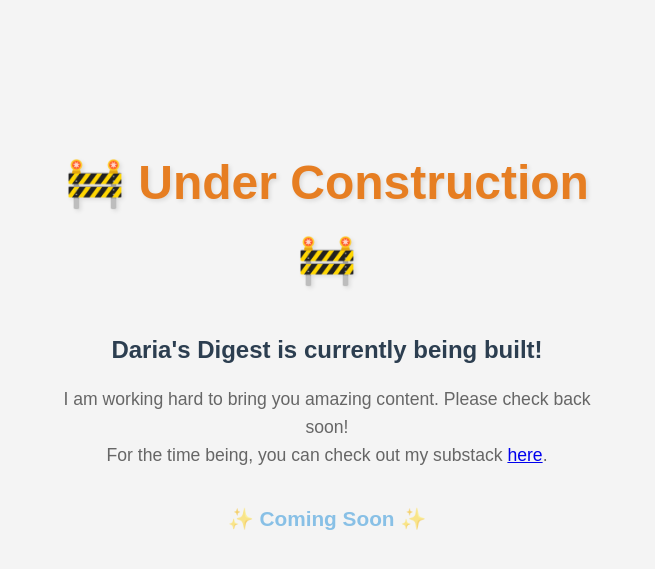
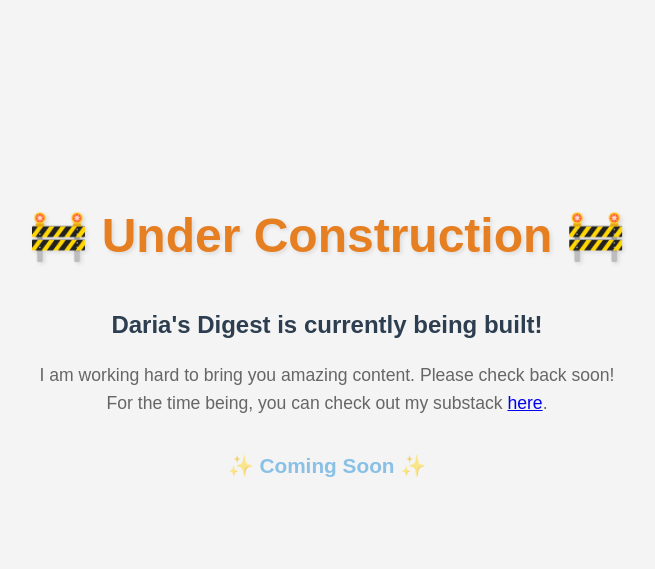
Before and after one commit to OdellBIII/dariasdigest, a Flask app: page / in a window 1280 px wide. Shown: the top 569 px of the page, without its empty margins (313-968 px from the left). Run offline with Flask 3, Linux system fonts and the light colour scheme.

Commit message:
Fix : Widen construction content to have title text all on one line

```diff
--- a/static/style.css
+++ b/static/style.css
@@ -193,7 +193,7 @@ body {
 }
 
 .construction-content {
-    max-width: 600px;
+    max-width: 700px;
     padding: 2rem;
 }
 
```
